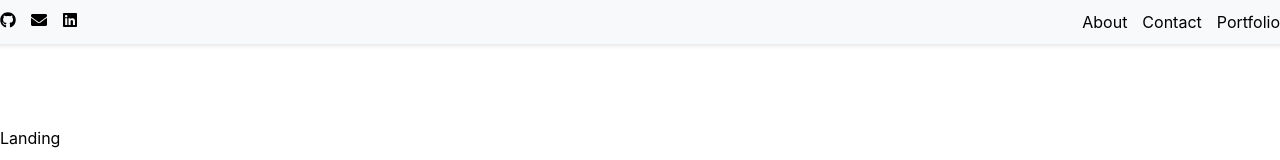
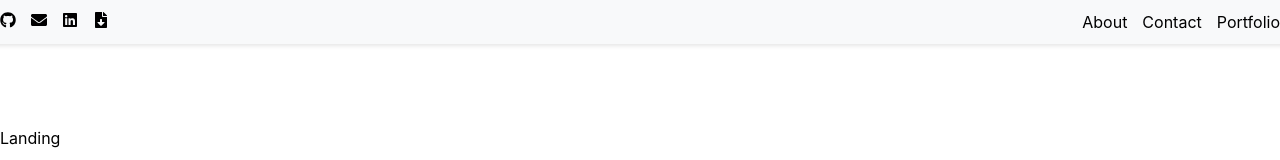
Before and after one commit to michael-fesselmeyer/portfolio, a React (Create React App) app: page / in a window 1280 px wide. Shown: the top 160 px of the page. Built offline with nearby package versions, Linux system fonts and the light colour scheme.

Commit message:
Deploying to netlify

```diff
--- a/src/components/Navbar.jsx
+++ b/src/components/Navbar.jsx
@@ -1,6 +1,6 @@
 import React from 'react';
 import { Link } from 'react-router-dom';
-import { FaGithub, FaEnvelope, FaLinkedin } from 'react-icons/fa';
+import { FaGithub, FaEnvelope, FaLinkedin, FaFileDownload } from 'react-icons/fa';
 import './Navbar.css';
 
 function Navbar() {
@@ -16,6 +16,9 @@ function Navbar() {
         <a href="https://www.linkedin.com/in/michael-fesselmeyer/" target="_blank" rel="noreferrer">
           <FaLinkedin />
         </a>
+        <a href="https://docs.google.com/document/d/1kN63pkJlczyeRlNiB_-dk0_OKvhv2BB9YDiIZKF5eig/edit" target="_blank" rel="noreferrer">
+          <FaFileDownload />
+        </a>
       </div>
       <div className="navbar-links">
         <Link to="/about">About</Link>
```
